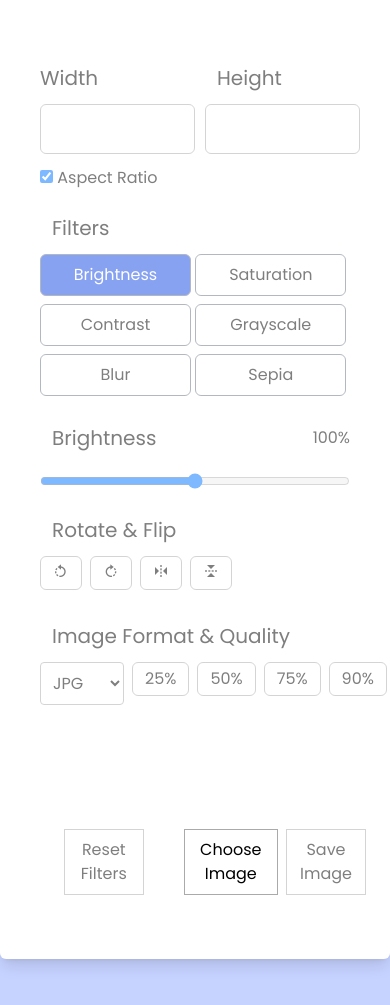
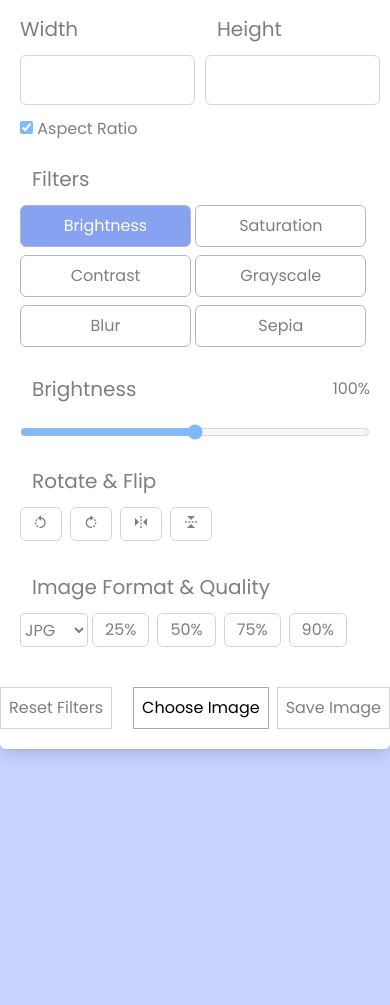
Before and after one commit to Kcfreshz/image-editor-js, a website: page index.html in a window 390 px wide. Shown: the part 407-1412 px from the top of the page. After the commit the page ends 1236 px from the top, so only its background shows below. Drawn offline with nearby package versions, Linux system fonts and the light colour scheme.

Commit message:
still making it responsive

```diff
--- a/index.html
+++ b/index.html
@@ -11,16 +11,16 @@
     />
     <script src="script.js" defer></script>
   </head>
-  <body class="bg-indigo-200 flex items-centers justify-center min-h-screens">
+  <body class="bg-indigo-200 flex items-center justify-center min-h-screens">
     <!-- Main container -->
     <div
-      class="container bg-white rounded-md my-20 mx-10 shadow-lg min-h-screen"
+      class="container max-w-3xls bg-white rounded-md my-20 mx-10 sm:mx-10 shadow-lg min-h-screenc"
     >
       <!-- Content container -->
       <div
-        class="flex flex-col-reverse space-y-5 space-y-reverse w-fulls md:flex-row md:space-x-3 md:space-y-0 disable"
+        class="flex flex-col-reverse space-y-5 space-y-reverse w-full p-5 md:flex-row md:space-x-3 md:space-y-0 disable"
       >
-        <div class="setting md:w-[40%] p-10">
+        <div class="setting p-10s md:w-[40%] md:p-10">
           <section>
             <div
               class="flex flex-col items-centers justify-between mb-3 mx-auto"
@@ -135,9 +135,9 @@
 
           <section class="py-5">
             <h3 class="p-3 text-xl font-medium">Image Format & Quality</h3>
-            <div class="flex space-x-2">
+            <div class="flex space-x-1">
               <select
-                class="select-format p-2 border border-[#aaa] rounded outline-0"
+                class="select-format border border-[#aaa] rounded outline-0 md:p-2"
               >
                 <option value="jpeg">JPG</option>
                 <option value="png">PNG</option>
@@ -189,8 +189,8 @@
           />
         </div>
       </div>
-      <section class="controls flex items-center justify-between p-6">
-        <div class="flex space-x-2 p-10 disable">
+      <section class="controls flex items-center justify-between md:p-6">
+        <div class="flex space-x-2 pb-5 md:p-10 disable">
           <button
             class="reset-filter border border-[#aaa] p-2 cursor-pointer hover:bg-gray-500"
           >
@@ -198,7 +198,7 @@
           </button>
         </div>
 
-        <div class="row flex space-x-2">
+        <div class="row flex space-x-2 pb-5">
           <input type="file" class="file-input" accept="image/*" hidden />
           <button
             class="choose-img border border-[#aaa] p-2 cursor-pointer hover:bg-gray-400"
```
Also changed, not shown: src/output.css.
